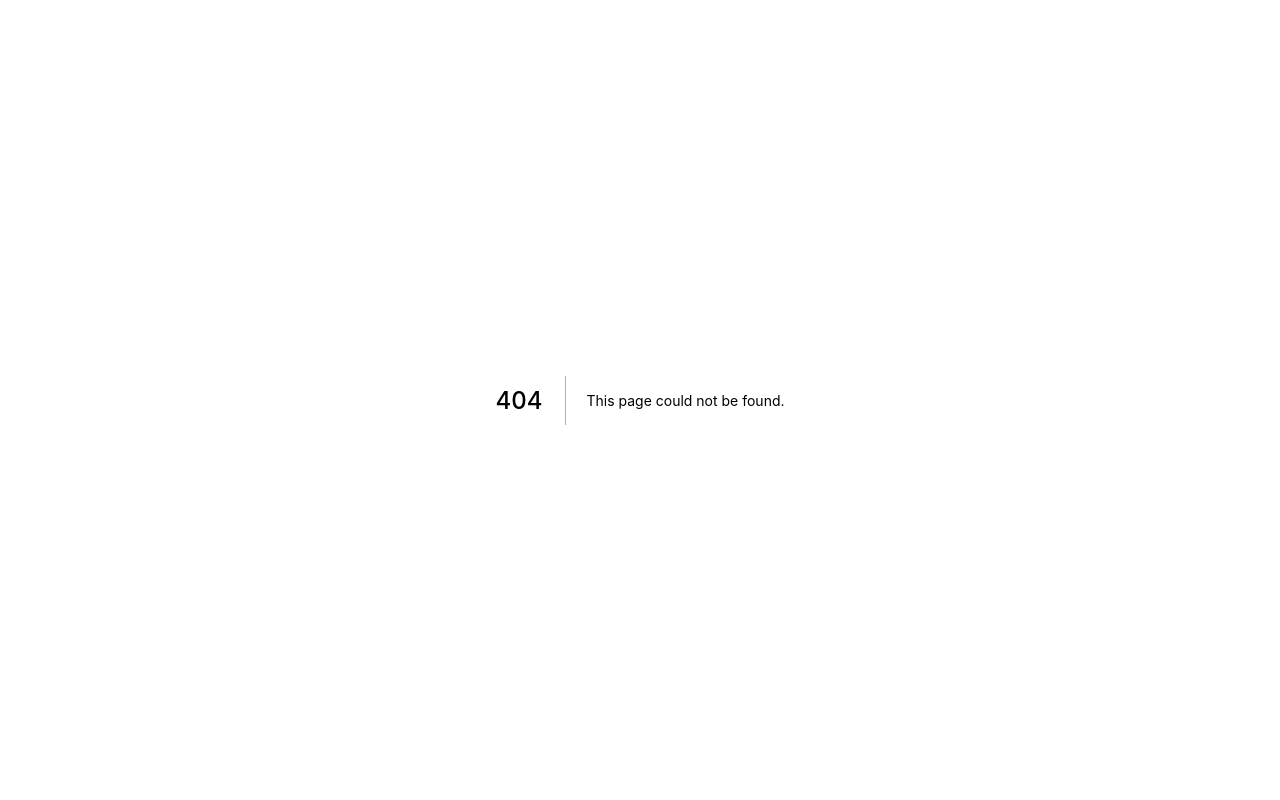
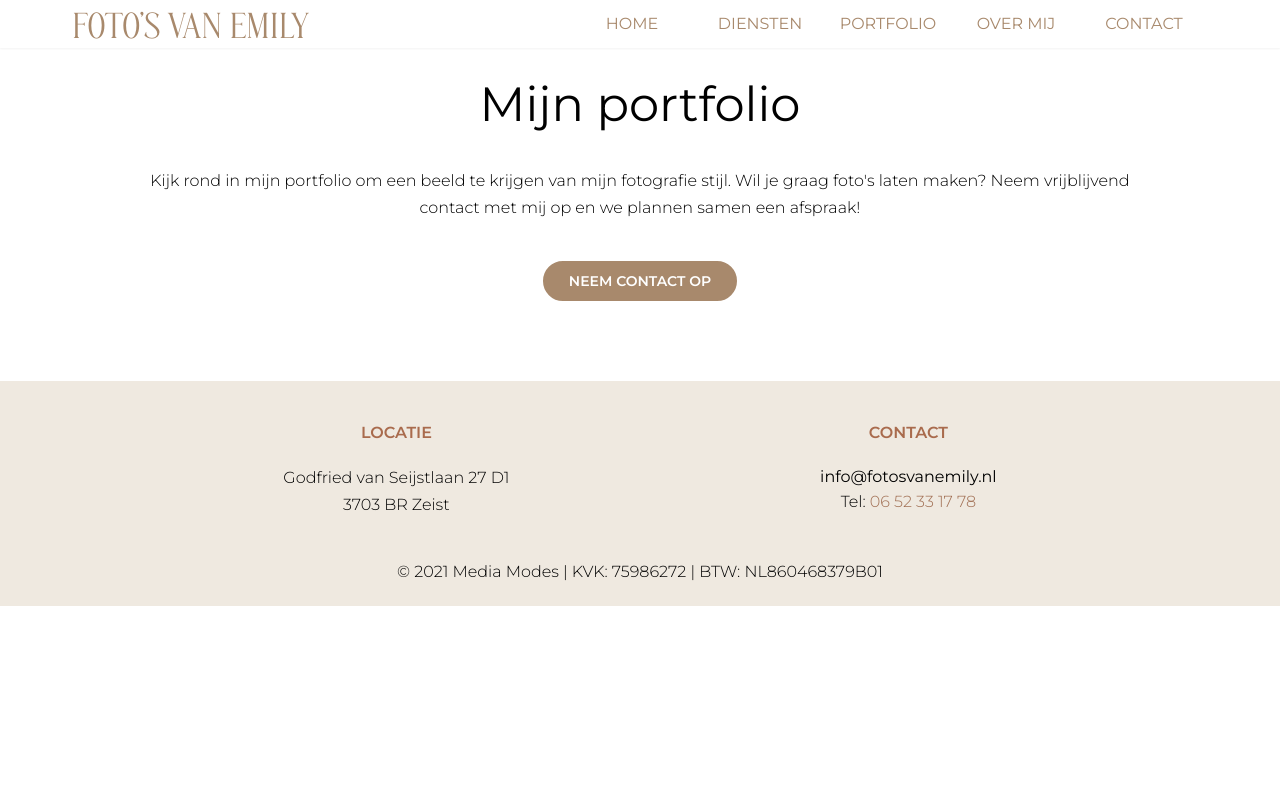
Before and after one commit to Sneruall/fotos-van-emily, a Next.js app: page /portfolio in a window 1280 px wide. Before the commit this address had no page. Shown: the top 800 px of the page. Built offline with nearby package versions, Linux system fonts and the light colour scheme; what tailwindcss-text-fill-stroke would draw is missing.

Commit message:
added portfolio page

```diff
--- a/components/layout/scrollNavbar.js
+++ b/components/layout/scrollNavbar.js
@@ -51,17 +51,17 @@ function scrollNavbar(props) {
                   <a className="my-auto">Diensten</a>
                 </li>
               </Link>
-              <Link href="/">
+              <Link href="/portfolio">
                 <li className="w-24 md:w-28 lg:w-32 text-center hover:underline flex flex-col justify-items-center">
                   <a className="my-auto">Portfolio</a>
                 </li>
               </Link>
-              <Link href="/">
+              <Link href="/over-mij">
                 <li className="w-24 md:w-28 lg:w-32 text-center hover:underline flex flex-col justify-items-center">
                   <a className="my-auto">Over mij</a>
                 </li>
               </Link>
-              <Link href="/">
+              <Link href="/contact">
                 <li className="w-24 md:w-28 lg:w-32 text-center hover:underline flex flex-col justify-items-center">
                   <a className="my-auto">Contact</a>
                 </li>
--- /dev/null
+++ b/pages/portfolio.js
@@ -0,0 +1,22 @@
+import { Fragment } from "react";
+import ScrollNavbar from "../components/layout/ScrollNavbar";
+import Button from "../components/ui/button";
+
+function portfolio() {
+  return (
+    <Fragment>
+      <ScrollNavbar fade={false} />
+      <div className="flex flex-col items-center my-20 gap-10 max-w-5xl text-center mx-auto">
+        <h1 className="text-5xl">Mijn portfolio</h1>
+        <p>
+          Kijk rond in mijn portfolio om een beeld te krijgen van mijn
+          fotografie stijl. Wil je graag foto's laten maken? Neem vrijblijvend
+          contact met mij op en we plannen samen een afspraak!
+        </p>
+        <Button link="/" button="button-1" text="Neem contact op" />
+      </div>
+    </Fragment>
+  );
+}
+
+export default portfolio;
```
